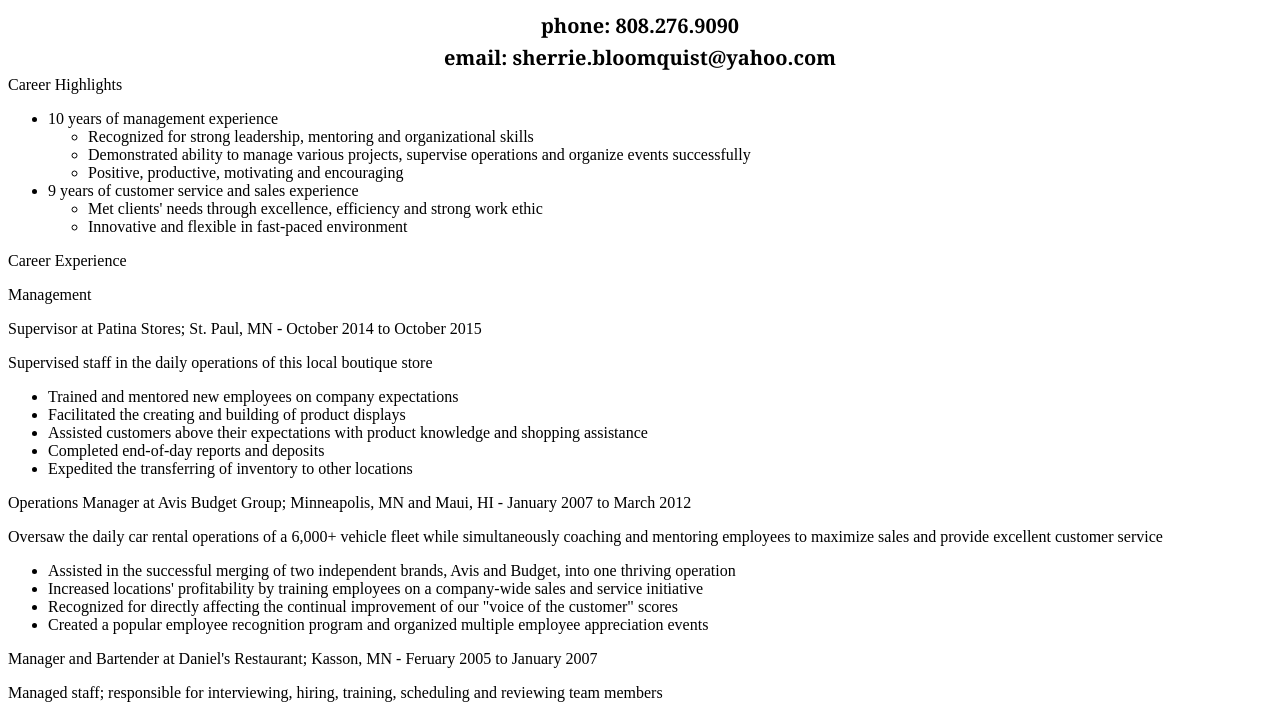
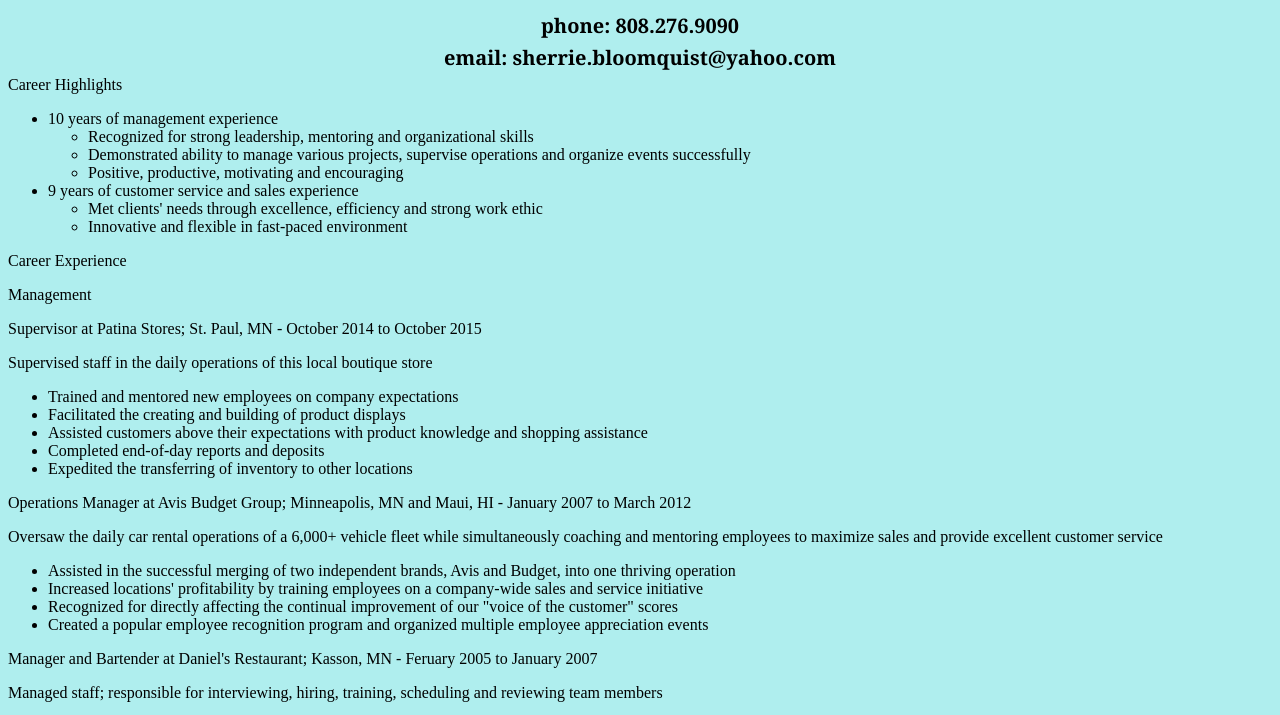
Before and after one commit to Sherrie-bloomquist/sherrie-bloomquist.github.io, a plain HTML site: page index.html in a window 1280 px wide. Shown: the part 78-793 px from the top of the page. Drawn offline with Linux system fonts and the light colour scheme.

Commit message:
Update style.css

```diff
--- a/style.css
+++ b/style.css
@@ -13,5 +13,5 @@ h3{
   margin-bottom: 5px;
 }
 body{
-background-color: pale turquoise;
+background-color: paleturquoise;
 }
```
